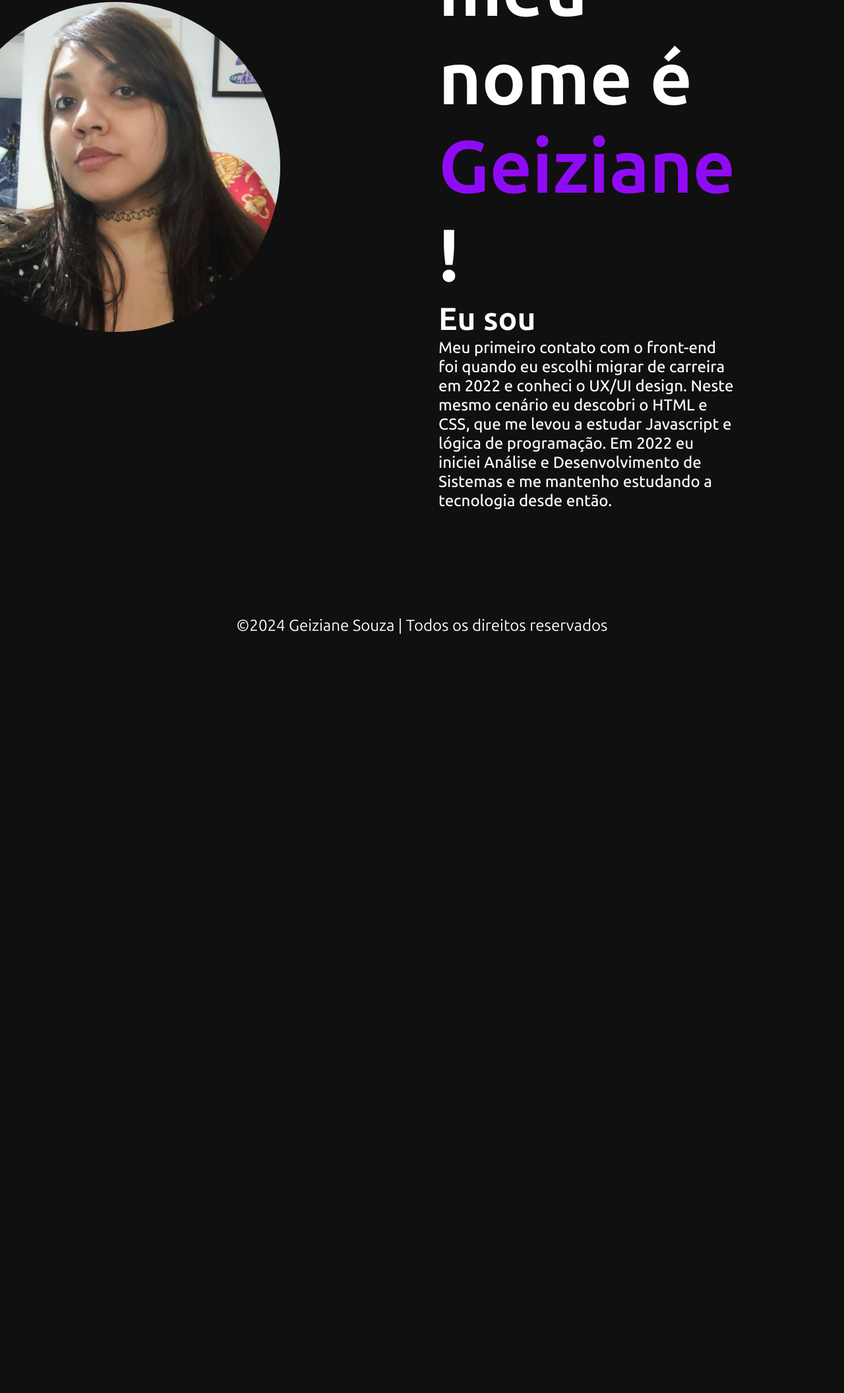
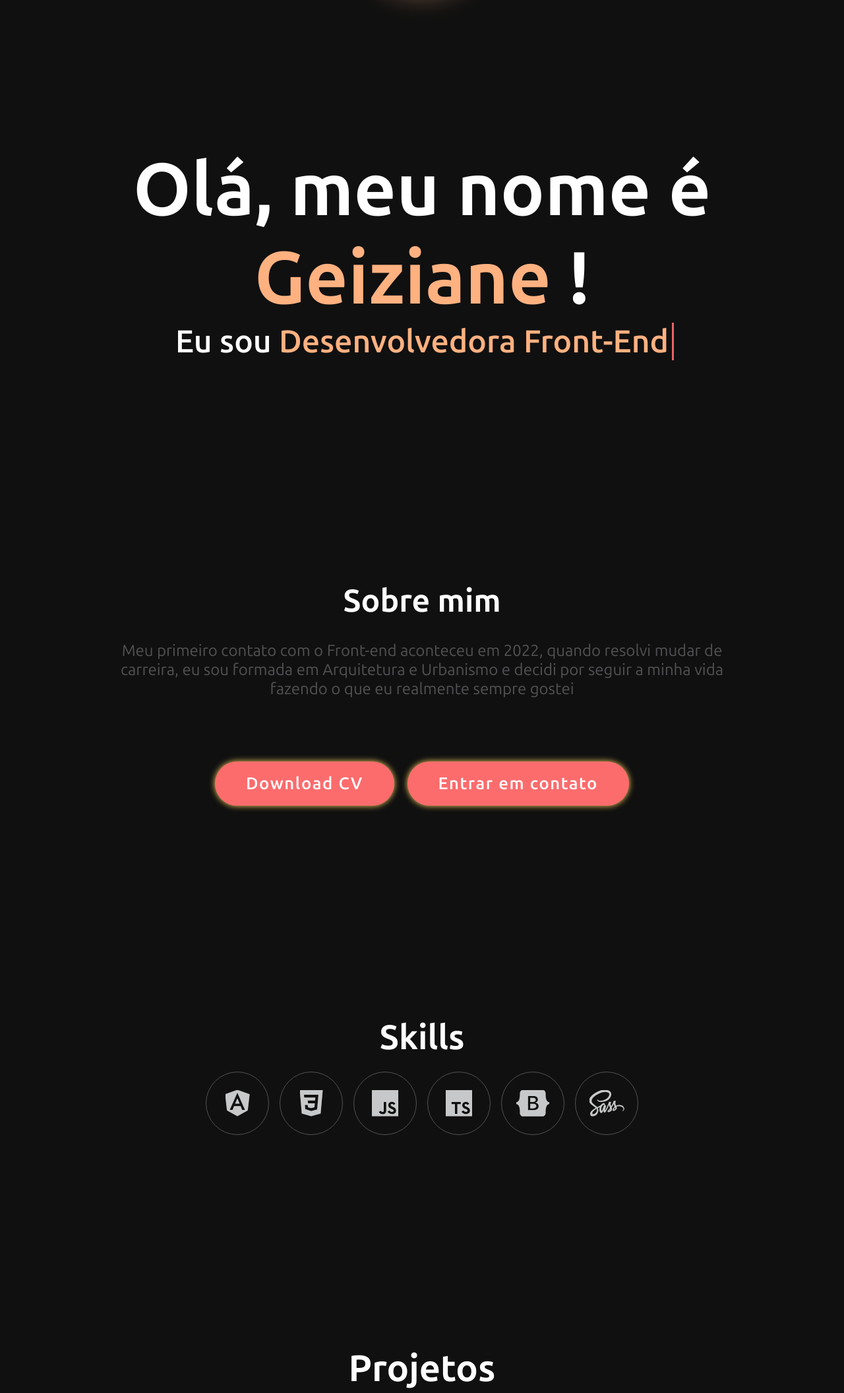
Before and after one commit to geizii/new-portfolio, a website: page src/assets/index.html in a window 1280 px wide. Shown: the part 423-2534 px from the top of the page at 66% size. Before the commit the page ends 1385 px from the top, so only its background shows below. Drawn offline with nearby package versions, Linux system fonts and the light colour scheme.

Commit message:
:tada: commit inicial

```diff
--- a/src/assets/index.html
+++ b/src/assets/index.html
@@ -5,10 +5,15 @@
     <meta name="viewport" content="width=device-width, initial-scale=1.0">
     <title>Geiziane Souza</title>
 
+    <!-- Arquivo CSS -->
     <link rel="stylesheet" href="styles/styles.css">
+    <!-- Arquivo Scrollreveal -->
     <script src="https://unpkg.com/scrollreveal"></script>
+    <!-- Arquivo BOXICONS -->
     <script src="https://unpkg.com/boxicons@2.1.4/dist/boxicons.js"></script>
     <link rel="stylesheet" href="https://cdn.jsdelivr.net/npm/remixicon@4.2.0/fonts/remixicon.min.css">
+
+    <script src="/src/assets/js/reveal.js" defer></script>
 </head>
 <body>
     <header class="header">
@@ -25,27 +30,115 @@
     </header>
 
     <section class="home" id="home">
-        <div class="home-img">
-            <img src="/src/assets/img/eu.jpg" alt="minha foto">
+        <div class="home-img efeito-home-img">
+            <img src="/src/assets/img/eu.png" alt="minha foto">
         </div>
 
-        <div class="home-content">
+        <div class="home-title efeito-home-title">
             <h1>Olá, meu nome é <span>Geiziane</span> !</h1>
-            <h3 class="text-animation">Eu sou</h3>
-            <p>Meu primeiro contato com o front-end foi quando eu escolhi migrar de carreira em 2022 e conheci o UX/UI design.
-            Neste mesmo cenário eu descobri o HTML e CSS, que me levou a estudar Javascript e lógica de programação.
-            Em 2022 eu iniciei Análise e Desenvolvimento de Sistemas e me mantenho estudando a tecnologia desde então.</p>
-        </div>
-
-        <div class="social-icons">
-            <a target="_blank" href="https://www.linkedin.com/in/geiziane-souza/"><i class='bx bxl-linkedin'></i></a>
-            <a target="_blank" href="https://www.linkedin.com/in/geiziane-souza/"><i class='bx bxl-linkedin'></i></a>
-            <a href="https://api.whatsapp.com/send?phone=5521986264801&text=Ol%C3%A1%20Geiziane,%20preciso%20de%20um%20job!" target="_blank"><i class='bx bxl-whatsapp' ></i></a>
+            <h3 class="text-animation">Eu sou <span></span></h3>
         </div>
     </section>
 
-    <footer>
-        <p>&copy;2024 Geiziane Souza | Todos os direitos reservados</p>
+    <section class="about" id="about">
+        <div class="about-content efeito-about-content">
+            <h2 class="title">Sobre mim</h2>
+            <p>Meu primeiro contato com o Front-end aconteceu em 2022, quando resolvi mudar de carreira, eu sou formada em Arquitetura e Urbanismo e decidi por seguir a minha vida fazendo o que eu realmente sempre gostei</p>
+        </div>
+
+        <div class="about-contact efeito-about-contact">
+            <a href="/src/assets/pdf/CV_geiziane-2024.pdf" class="btn">Download CV</a>
+            <a href="mailto:gecode.desenvolvimentoweb@gmail.com" class="btn">Entrar em contato</a>
+        </div>
+    </section>
+
+
+    <section class="skills" id="skills">
+        <h2 class="title">Skills</h2>
+
+        <ul class="skills-list ">
+            <li class="skills-item efeito-skills-item">
+                <img src="./img/icons/Angular.svg" alt="Logo Angular">
+            </li>
+            <li class="skills-item efeito-skills-item"">
+                <img src="./img/icons/css.svg" alt="Logo CSS">
+            </li>
+            <li class="skills-item efeito-skills-item"">
+                <img src="./img/icons/javascript.svg" alt="Logo JavaScript">
+            </li>
+            <li class="skills-item efeito-skills-item"">
+                <img src="./img/icons/TypeScript.svg" alt="Logo TypeScript">
+            </li>
+            <li class="skills-item efeito-skills-item"">
+                <img src="./img/icons/Bootstrap.svg" alt="Logo Bootstrap">
+            </li>
+            <li class="skills-item efeito-skills-item"">
+                <img src="./img/icons/SASS.svg" alt="Logo SASS">
+            </li>
+        </ul>
+    </section>
+
+    <section class="projects" id="projects">
+        <h2 class="title">Projetos</h2>
+
+        <div class="projects-container ">
+            <div class="projects-box efeito-projects-box1">
+                <img src="./img/coming-soon.jpg" alt="">
+                <div class="projects-info efeito-projects-info">
+                    <h4>Project title</h4>
+                    <p>Lorem ipsum dolor, sit amet consectetur adipisicing elit.</p>
+                    <p>TypeScript • Angular • Bootstrap</p>
+                </div>
+                <div class="social">
+                    <a target=_blank href="https://github.com/samaracaldas/ice-land"><i class='bx bxl-github'></i></a>
+                    <a target=_blank href="https://ice-land.vercel.app/"></a>
+                </div>
+            </div>
+            <div class="projects-box efeito-projects-box2">
+                <img src="./img/coming-soon.jpg" alt="">
+                <div class="projects-info efeito-projects-info">
+                    <h4>Project title</h4>
+                    <p>Lorem ipsum dolor, sit amet consectetur adipisicing elit.</p>
+                    <p>TypeScript • Angular • Bootstrap</p>
+                </div>
+                <div class="social">
+                    <a target=_blank href="https://github.com/samaracaldas/ice-land"><i class='bx bxl-github'></i></a>
+                    <a target=_blank href="https://ice-land.vercel.app/"></a>
+                </div>
+            </div>
+            <div class="projects-box efeito-projects-box3">
+                <img src="./img/coming-soon.jpg" alt="">
+                <div class="projects-info efeito-projects-info">
+                    <h4>Project title</h4>
+                    <p>Lorem ipsum dolor, sit amet consectetur adipisicing elit.</p>
+                    <p>TypeScript • Angular • Bootstrap</p>
+                </div>
+                <div class="social">
+                    <a target=_blank href="https://github.com/samaracaldas/ice-land"><i class='bx bxl-github'></i></a>
+                    <a target=_blank href="https://ice-land.vercel.app/"></a>
+                </div>
+            </div>
+            <div class="projects-box efeito-projects-box4">
+                <img src="./img/coming-soon.jpg" alt="">
+                <div class="projects-info efeito-projects-info">
+                    <h4>Project title</h4>
+                    <p>Lorem ipsum dolor, sit amet consectetur adipisicing elit.</p>
+                    <p>TypeScript • Angular • Bootstrap</p>
+                </div>
+                <div class="social">
+                    <a target=_blank href="https://github.com/samaracaldas/ice-land"><i class='bx bxl-github'></i></a>
+                    <a target=_blank href="https://ice-land.vercel.app/"></a>
+                </div>
+            </div>
+            <div class="loading">
+                <button type="button" class="loading-btn">Carregar mais...</button>
+            </div>
+    </section>
+
+    <footer class="footer-content">
+        <p class="copy">&copy;2024 Geiziane Souza | Todos os direitos reservados</p>
     </footer>
+
+    <script src="/src/assets/js/main.js"></script>
 </body>
 </html>
--- /dev/null
+++ b/src/assets/js/reveal.js
@@ -0,0 +1,48 @@
+window.revelar = ScrollReveal({reset:true});
+
+revelar.reveal('.efeito-home-img', {
+    duration: 2000,
+    distance: '90px',
+    /* delay: 500 */
+})
+
+revelar.reveal('.efeito-home-title', {
+    duration: 2000,
+    distance: '90px',
+})
+
+revelar.reveal('.title', {
+    duration: 2000,
+    distance: '90px',
+})
+
+revelar.reveal('.efeito-skills-item', {
+    duration: 2000,
+    distance: '90px',
+    delay: 500
+})
+
+// Section Projects
+
+revelar.reveal('.efeito-projects-box1', {
+    duration: 2000,
+    distance: '90px',
+})
+
+revelar.reveal('.efeito-projects-box2', {
+    duration: 2000,
+    distance: '90px',
+    delay: 1000
+})
+
+revelar.reveal('.efeito-projects-box3', {
+    duration: 2000,
+    distance: '90px',
+    delay: 1500
+})
+
+revelar.reveal('.efeito-projects-box4', {
+    duration: 2000,
+    distance: '90px',
+    delay: 2000
+})
--- /dev/null
+++ b/src/assets/styles/about.css
@@ -0,0 +1,49 @@
+.about {
+    display: flex;
+    justify-content: center;
+    align-items: center;
+    text-align: center;
+    flex-direction: column;
+    min-height: 100px;
+    gap: 5rem;
+}
+
+.about-content h2 {
+    font-size: 3rem;
+    padding: 1rem 2rem;
+}
+
+.about-content p {
+    font-size: 1.5rem;
+    padding: 1rem 2rem;
+    color: var(--grey);
+}
+
+.about-contact {
+    display: flex;
+    flex-direction: row;
+    align-items: center;
+    justify-content: center;
+}
+
+.btn {
+    margin-top: 2rem;
+    gap: 1.5rem;
+    padding: 1rem 2.8rem;
+    background: var(--main-color012);
+    box-shadow: 0 0 10px var(--main-color011);
+    border-radius: 4rem;
+    font-size: 1.6rem;
+    margin: 0 10px;
+    color: var(--text-color);
+    border: 2px solid transparent;
+    letter-spacing: 0.1rem;
+    font-weight: 600;
+    transition: 0.3s ease-in-out;
+    cursor: pointer;
+}
+
+.btn:hover {
+    transform: scale(1.05);
+    box-shadow: 0 0 50px var(--main-color10);
+}
--- a/src/assets/styles/footer.css
+++ b/src/assets/styles/footer.css
@@ -2,4 +2,5 @@ footer {
     display: flex;
     justify-content: center;
     font-size: 1.5rem;
+    background: var(--secondary-color);
 }
--- a/src/assets/styles/header.css
+++ b/src/assets/styles/header.css
@@ -9,6 +9,7 @@
     display: flex;
     align-items: center;
     justify-content: space-between;
+    /* box-shadow: 0 10px 10px var(--main-color012); */
     z-index: 100;
 }
 
@@ -25,5 +26,5 @@
 
 .navbar a:hover,
 .navbar a:active {
-    color: var(--main-color);
+    color: var(--main-color012);
 }
--- a/src/assets/styles/home.css
+++ b/src/assets/styles/home.css
@@ -6,53 +6,105 @@ section {
 .home {
     display: flex;
     justify-content: center;
+    flex-direction: column;
     align-items: center;
     gap: 15rem;
 }
 
-.home-content {
-    display: flex;
+.home-title {
+/*     display: flex;
     flex-direction: column;
     justify-content: center;
-    align-items: baseline;
-    text-align: left;
+    /* align-items: baseline; */
+    text-align: center;
     margin-top: 3rem;
 }
 
-.home-content h1 {
+.home-title h1 {
     font-weight: 700;
     font-size: 7rem;
 }
 
-.home-content span {
-    color: var(--main-color);
+.home-title span {
+    color: var(--main-color010);
 }
 
-.home-content h3 {
+.home-title h3 {
     font-size: 3rem;
 }
 
-.home-content p {
-    font-size: 1.5rem;
-    font-weight: 500;
-    max-width: 1000px;
+.home-img img{
+    position: relative;
+    top: 3rem;
+    border-radius: 50%;
+    width: 15vw;
+    box-shadow: 0 0 50px var(--main-color010);
 }
 
-.soial-icons a {
-    display: inline-flex;
-    justify-content: center;
-    align-items: center;
-    width: 4.5rem;
-    font-size: 2.5rem;
-    background: transparent;
-    border: 0.2rem solid var(--main-color);
-    color: var(--main-color);
-    margin: 3rem 1.5rem 3rem 0;
+.text-animation {
+    font-size: 2rem;
+    font-weight: 600;
+    min-width: 280px;
+    overflow: hidden;
+}
+
+.text-animation span {
+    position: relative;
+}
+
+.text-animation span::before {
+    content: "Desenvolvedora Front-End";
+    color: var(--main-color02);
+    animation: words 20s infinite;
 }
 
 
-.home-img img{
-    border-radius: 50%;
-    width: 500px;
-    height: 500px;
+.text-animation span::after {
+    content: '';
+    background-color: var(--primary-color);
+    position: absolute;
+    width: calc(100% + 8px);
+    height: 100%;
+    border-left: 3px solid var(--main-color011);
+    right: -8px;
+    animation: cursor 0.6s infinite, typing 20s steps(40) infinite; /* Adjust steps to 40 */
 }
+
+
+@keyframes cursor {
+    from, to { border-color: transparent }
+    50% { border-color: var(--main-color012) }
+}
+
+@keyframes words {
+    0%,
+    100% {
+        content: "Desenvolvedora Front-End";
+    }
+}
+
+@keyframes typing {
+    10%,
+    15%,
+    30%,
+    35%,
+    50%,
+    55%,
+    70%,
+    75%,
+    90%,
+    95% {
+        width: 0;
+    }
+    5%,
+    20%,
+    25%,
+    40%,
+    45%,
+    60%,
+    65%,
+    80%,
+    85% {
+        width: calc(100% + 8px);
+    }
+}
--- /dev/null
+++ b/src/assets/styles/projects.css
@@ -0,0 +1,32 @@
+.projects h2 {
+    margin-bottom: 8rem;
+    text-align: center;
+}
+
+.projects-container {
+    display: grid;
+    grid-template-columns: repeat(2, 1fr);
+    align-items: center;
+    gap: 1rem;
+}
+
+.projects-box {
+    position: relative;
+    overflow: hidden;
+    display: flex;
+    flex-direction: column;
+    border-radius: 2rem;
+    border: 3px solid transparent;
+    transition: 0.5s ease-in-out;
+}
+
+.projects-box:hover {
+    border: 3px solid var(--main-color012);
+}
+
+.projects-box img {
+    width: 100%;
+    height: 100%;
+    object-fit: cover;
+    transition: 0.5 ease-in-out;
+}
--- /dev/null
+++ b/src/assets/styles/scroll.css
@@ -0,0 +1,11 @@
+.efeito-home-img,
+.efeito-home-title,
+.title,
+.efeito-skills-info,
+.efeito-projects-box1,
+.efeito-projects-box2,
+.efeito-projects-box3,
+.efeito-projects-box4,
+.efeito-projects-info1 {
+    visibility: hidden;
+}
--- /dev/null
+++ b/src/assets/styles/skills.css
@@ -0,0 +1,41 @@
+.skills {
+    display: flex;
+    flex-direction: column;
+    justify-content: center;
+    align-items: center;
+    gap: 1.25rem;
+    min-height: 100px;
+    list-style: none;
+    box-shadow: 0 2px 4px rgba(78, 77, 77, 0.2);
+    /* background: var(--main-color012); */
+}
+
+
+.skills h2 {
+    font-size: 3.25rem;
+    text-transform: none;
+    letter-spacing: normal;
+    text-align: top;
+}
+
+.skills-list {
+    display: flex;
+    flex-flow: row wrap;
+    gap: 1rem;
+}
+
+.skills-item {
+    display: flex;
+    flex-direction: row;
+    justify-content: center;
+    align-items: center;
+    width: 6rem;
+    height: 6rem;
+    aspect-ratio:1/1;
+    border: 1px solid var(--grey);
+    border-radius: 50rem;
+}
+
+.skills-item:hover {
+    border: 3px solid var(--main-color012);
+}
--- a/src/assets/styles/styles.css
+++ b/src/assets/styles/styles.css
@@ -2,13 +2,25 @@
 @import url("reset.css");
 @import url("header.css");
 @import url("home.css");
+@import url("about.css");
 @import url("footer.css");
+@import url("skills.css");
+@import url("projects.css");
+@import url("scroll.css");
 
 
 :root {
     --primary-color: #021002;
     --secondary-color:  #101010;
+
     --text-color: #fff;
-    --main-color: #900bf5;
+
+    --main-color010: #ffb180;
+    --main-color011: #ffd462;
+    --main-color012: #fc6c6d;
     --grey:#535357;
 }
+
+.title {
+    font-size: 3.5rem;
+}
```
Also changed, not shown: src/assets/img/coming-soon.jpg (added), src/assets/img/eu.png (added), src/assets/img/icons/Angular.svg (added), src/assets/img/icons/Bootstrap.svg (added), src/assets/img/icons/SASS.svg (added), src/assets/img/icons/TypeScript.svg (added), src/assets/img/icons/css.svg (added), src/assets/img/icons/javascript.svg (added), src/assets/styles/reset.css (line endings or trailing spaces), 1 other file.
